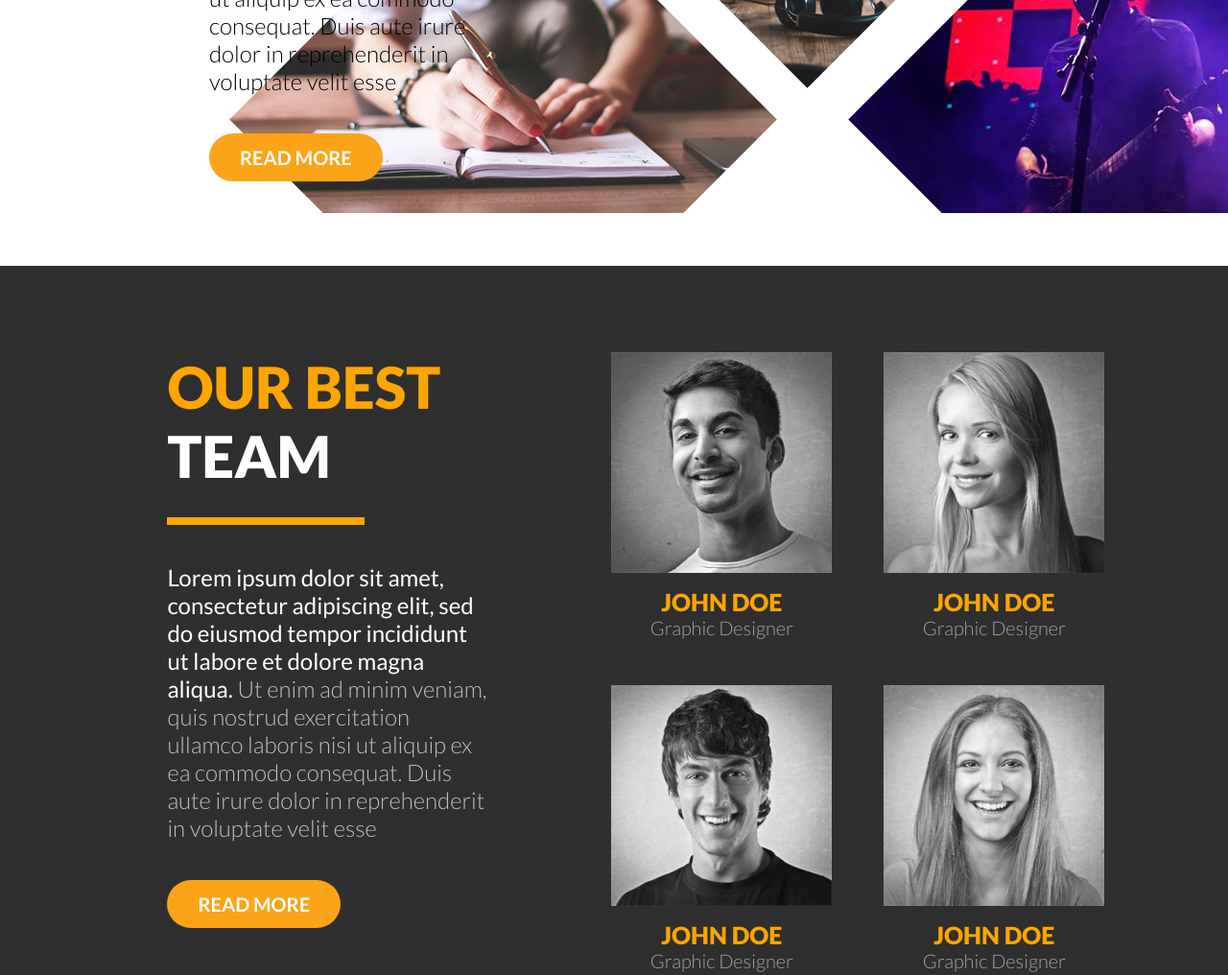
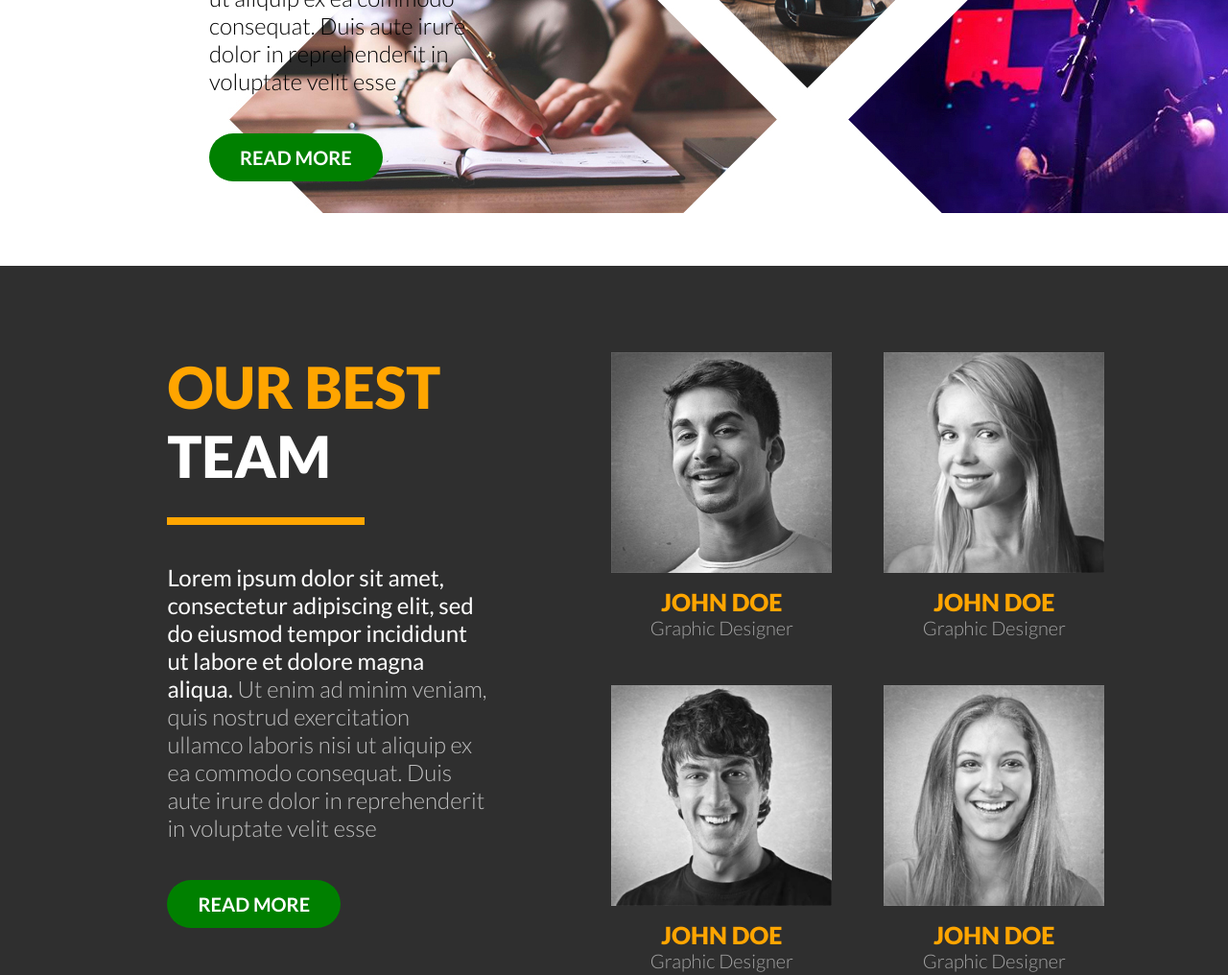
Before and after one commit to batar-btr/Businesses-and-Agencies-Website, a website: page app/index.html in a window 1280 px wide. Shown: the part 1400-2416 px from the top of the page at 96% size. Drawn offline with nearby package versions, Linux system fonts and the light colour scheme.

Commit message:
add green button

```diff
--- a/app/sass/_main.sass
+++ b/app/sass/_main.sass
@@ -111,7 +111,7 @@ header
     display: inline-block
     font: bold 20px/20px Lato,sans-serif
     padding: 15px 32px
-    background-color: $orange
+    background-color: green
     border-radius: 25px
     color: #fff
     text-transform: uppercase
```
Also changed, not shown: app/css/global.css.
